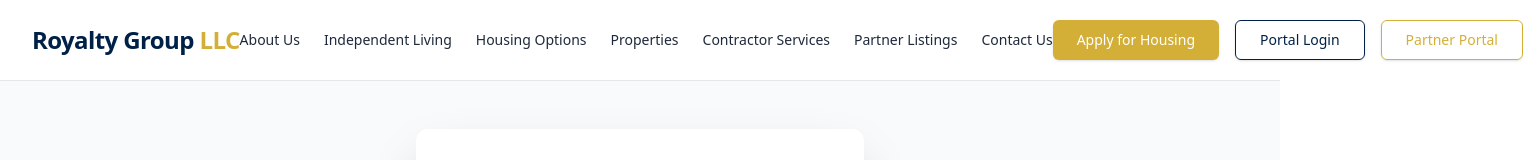
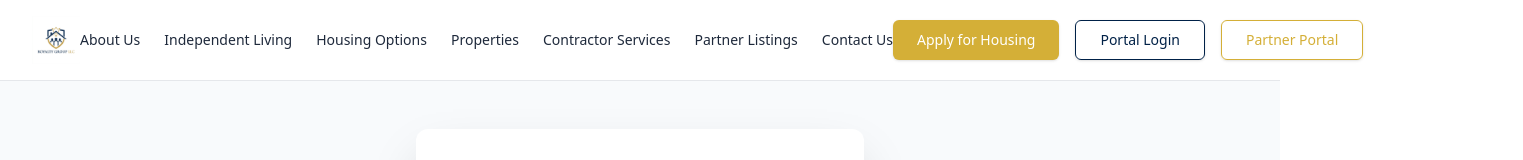
Before and after one commit to JosephRoyaltyGroupLLC/royalty-group-llc, a Next.js app: page /login in a window 1280 px wide. Shown: the top 160 px of the page, 1523 px wide, since content can reach past the window. Built offline with nearby package versions, Linux system fonts and the light colour scheme; no server answers.

Commit message:
Update site to use new image logo

```diff
--- a/src/components/Navbar.tsx
+++ b/src/components/Navbar.tsx
@@ -1,6 +1,7 @@
 "use client";
 
 import Link from "next/link";
+import Image from "next/image";
 import React, { useState } from "react";
 
 const Navbar = () => {
@@ -13,10 +14,14 @@
           {/* Logo Section */}
           <div className="flex-shrink-0">
             <Link href="/" className="flex items-center gap-2">
-              <span className="text-2xl font-bold text-primary tracking-tight">
-                Royalty Group
-                <span className="text-secondary"> LLC</span>
-              </span>
+              <Image
+                src="/logo.png"
+                alt="Royalty Group LLC Logo"
+                width={150}
+                height={50}
+                className="h-12 w-auto object-contain"
+                priority
+              />
             </Link>
           </div>
 
```
Also changed, not shown: public/logo.png (added).
